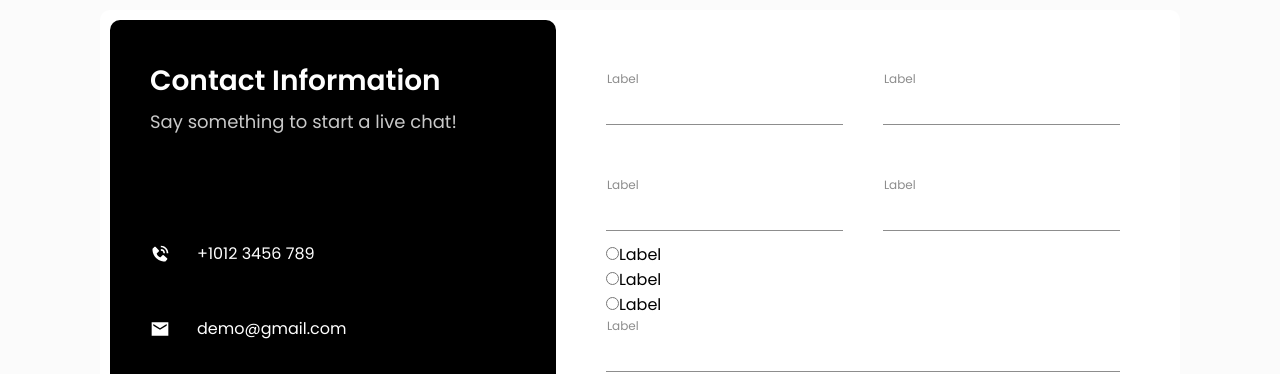
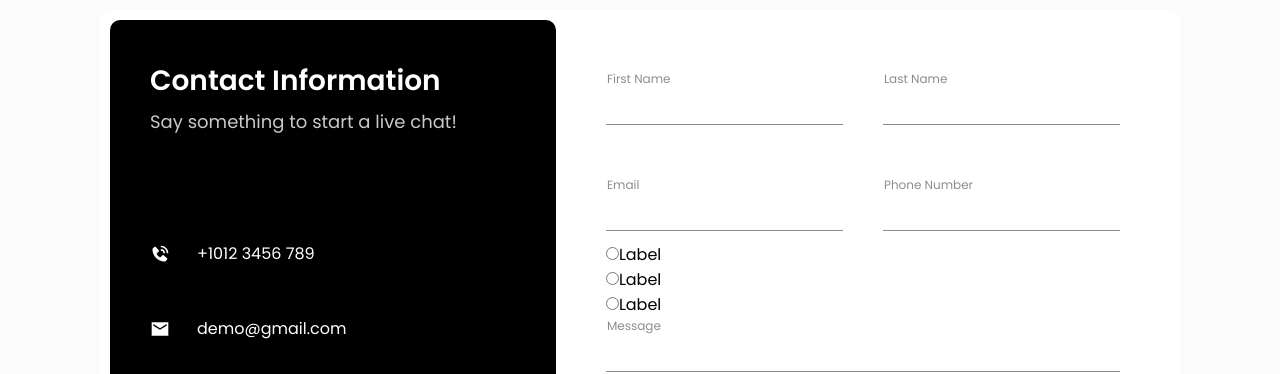
Before and after one commit to JollyR0ger42/react-contactus, a Next.js app: page / in a window 1280 px wide. Shown: the part 282-656 px from the top of the page. Built offline with nearby package versions, Linux system fonts and the light colour scheme.

Commit message:
padtialy mock card form

```diff
--- a/src/components/ContactCard.js
+++ b/src/components/ContactCard.js
@@ -6,23 +6,23 @@ import { useForm } from 'react-hook-form'
 
 // ^[\w-\.]+@([\w-]+\.)+[\w-]{2,4}$
 
-const CardForm = () => {
+const CardForm = ({ data }) => {
   const { register, handleSubmit } = useForm();
 
-  const onSubmit = (data) => {
-    console.log(data)
+  const onSubmit = (formData) => {
+    console.log(formData)
   }
 
   return (
     <form onSubmit={handleSubmit(onSubmit)}>
       <div className={style.userContacts}>
-        <InputField register={register('firstName')} />
-        <InputField register={register('lastName')} />
-        <InputField register={register('email')} />
-        <InputField register={register('phone')} />
+        <InputField label={data.firstName} register={register('firstName')} />
+        <InputField label={data.lastName} register={register('lastName')} />
+        <InputField label={data.email} register={register('email')} />
+        <InputField label={data.phone} register={register('phone')} />
       </div>
-      <SelectField register={register('subject')} />
-      <InputField register={register('message')} />
+      <SelectField label={data.subject.label} register={register('subject')} />
+      <InputField label={data.message.label} register={register('message')} />
       <Submit />
     </form>
   )
@@ -33,7 +33,7 @@ export default function ContactCard({ card }) {
     <div className={style.card}>
       <ContactCardInfo data={card.info} />
       <div className={style.cardForm}>
-        <CardForm />
+        <CardForm  data={card.form} />
       </div>
     </div>
   )
--- a/src/components/FormFields.js
+++ b/src/components/FormFields.js
@@ -1,27 +1,27 @@
 import style from './formField.module.scss'
 
-export const InputField = ({register}) => {
+export const InputField = ({ register, label }) => {
   return (
     <div className={style.inputField}>
       <input className={style.inputFieldInput} id={register.name} {...register} />
-      <label className={style.inputFieldLabel} htmlFor={register.name}>Label</label>
+      <label className={style.inputFieldLabel} htmlFor={register.name}>{label}</label>
     </div>
   )
 }
 
-export const SelectField = ({register}) => {
+export const SelectField = ({ register }) => {
   return (
     <div>
       <div>
-        <input  id={register.name + '1'} {...register} type="radio" value="value1"/>
+        <input id={register.name + '1'} {...register} type="radio" value="value1" />
         <label htmlFor={register.name + '1'}>Label</label>
       </div>
       <div>
-        <input  id={register.name + '2'} {...register} type="radio" value="value2"/>
+        <input id={register.name + '2'} {...register} type="radio" value="value2" />
         <label htmlFor={register.name + '2'}>Label</label>
       </div>
       <div>
-        <input  id={register.name + '3'} {...register} type="radio" value="value3"/>
+        <input id={register.name + '3'} {...register} type="radio" value="value3" />
         <label htmlFor={register.name + '3'}>Label</label>
       </div>
     </div>
--- a/src/dataMock.js
+++ b/src/dataMock.js
@@ -93,6 +93,24 @@ export const getContactPageData = () => {
                       link: 'https://discord.com/'
                     },
                   ]
+                },
+                form: {
+                  firstName: 'First Name',
+                  lastName: 'Last Name',
+                  email: 'Email',
+                  phone: 'Phone Number',
+                  subject: {
+                    title: 'Select Subject?',
+                    labels: ['General Inquiry', 'General Inquiry', 'General Inquiry', 'General Inquiry']
+                  },
+                  message: {
+                    label: 'Message',
+                    placeholder: 'Write your message..'
+                  },
+                  submit: {
+                    label: 'Send Message',
+                    url: '/send_to'
+                  }
                 }
               }
             }
```
